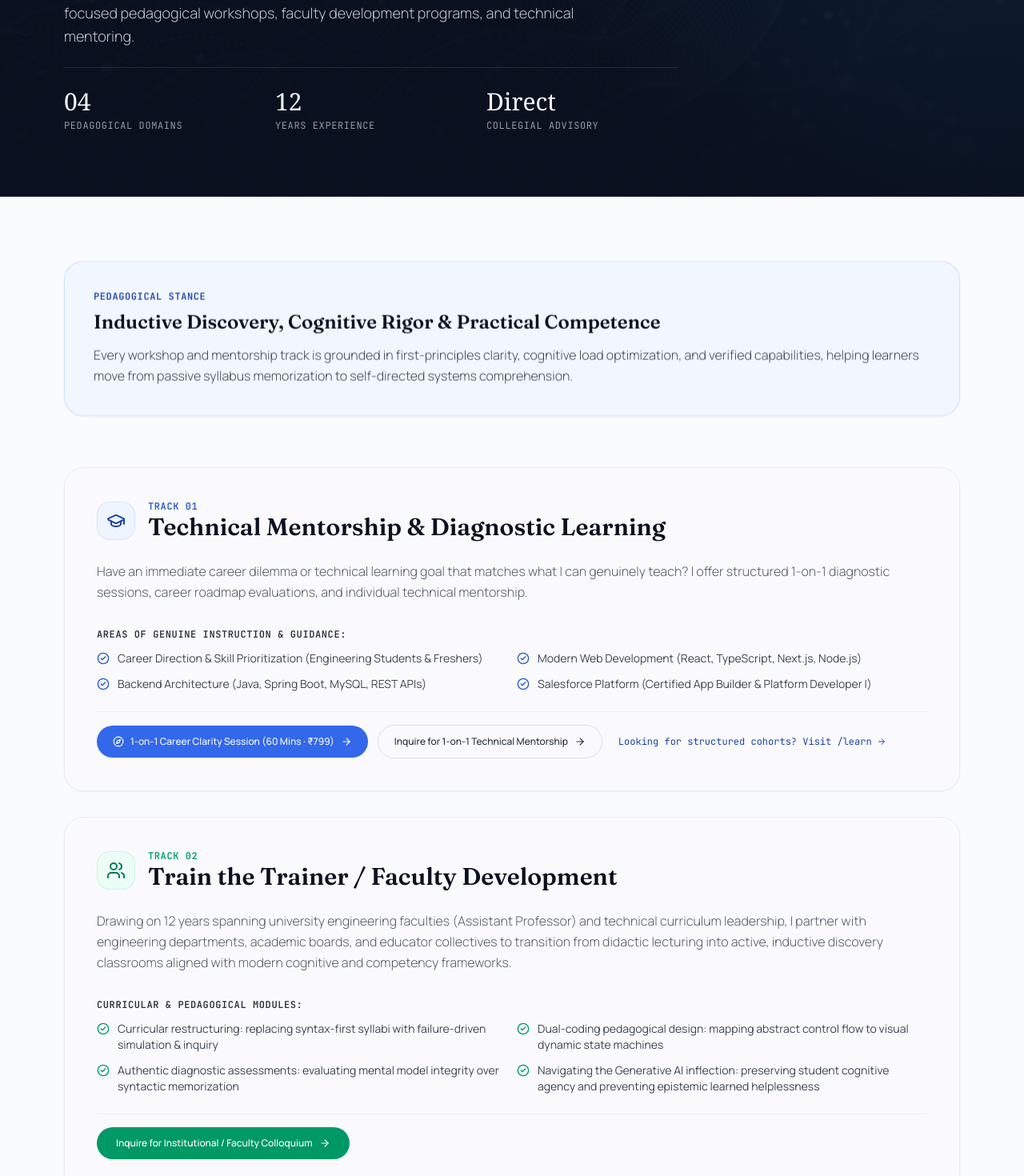
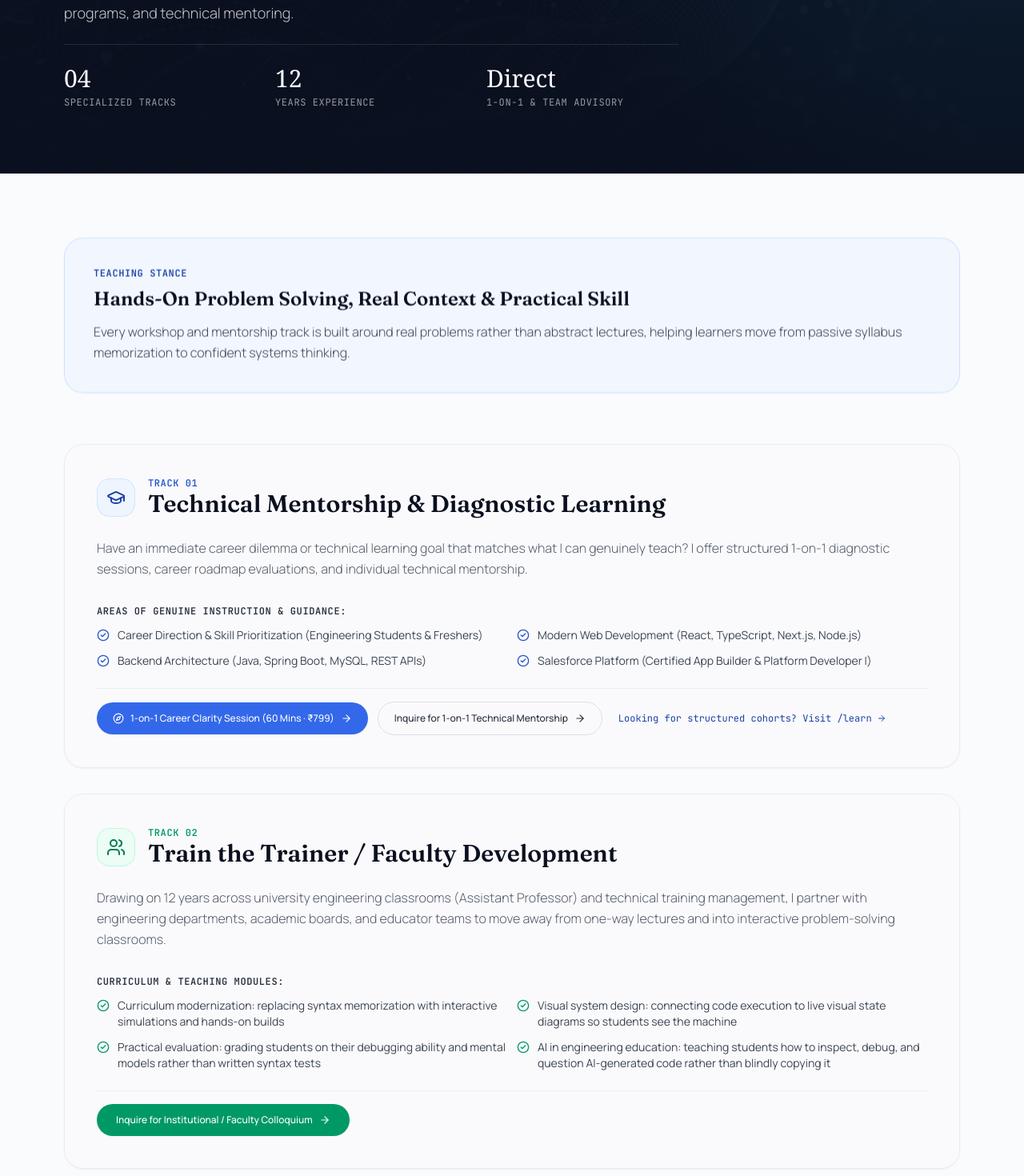
Before and after one commit to vikas-bandaru/my-portfolio, a Next.js app: page /work in a window 1280 px wide. Shown: the part 385-1855 px from the top of the page at 80% size. Built offline with nearby package versions, Linux system fonts and the light colour scheme.

Commit message:
chore(copy): audit and remove corporate and academic jargon across home, cohort, and service pages

```diff
--- a/app/cohorts/frontend-foundations/page.tsx
+++ b/app/cohorts/frontend-foundations/page.tsx
@@ -58,7 +58,7 @@ export default function FrontendFoundationsPage() {
         <Reveal>
           <div className="p-7 sm:p-9 rounded-3xl bg-primary-50/70 border border-primary-200/70 space-y-2 shadow-xs">
             <span className="font-mono text-xs font-semibold uppercase tracking-wider text-primary-700 block">
-              Pedagogical Stance
+              Learning Stance
             </span>
             <p className="font-heading font-semibold text-xl sm:text-2xl text-foreground-950">
               Build with AI. Understand the code.
@@ -431,7 +431,7 @@ export default function FrontendFoundationsPage() {
               },
               {
                 q: "Are session recordings included?",
-                a: "No. Live presence and active coding during the 90 minutes are core to the pedagogical model. Recordings are excluded from the standard fee.",
+                a: "No. Live presence and active coding during the 90 minutes are core to how this cohort works. Students learn by writing code live, making mistakes, and getting immediate feedback. Recordings are excluded from the standard fee.",
               },
               {
                 q: "Will this guarantee an internship or job?",
--- a/app/cohorts/java-foundations/page.tsx
+++ b/app/cohorts/java-foundations/page.tsx
@@ -64,7 +64,7 @@ export default function JavaFoundationsPage() {
         <Reveal>
           <div className="p-7 sm:p-9 rounded-3xl bg-primary-50/70 border border-primary-200/70 space-y-2 shadow-xs">
             <span className="font-mono text-xs font-semibold uppercase tracking-wider text-primary-700 block">
-              Pedagogical Stance
+              Learning Stance
             </span>
             <p className="font-heading font-semibold text-xl sm:text-2xl text-foreground-950">
               AI can generate code in seconds. Can you verify that it is right?
--- a/app/ideas/[slug]/page.tsx
+++ b/app/ideas/[slug]/page.tsx
@@ -78,7 +78,7 @@ export default async function IdeaDetailPage({
             <div>
               <div className="font-semibold text-foreground-950">Vikas Bandaru</div>
               <div className="text-foreground-500 font-light">
-                12 Years in Engineering Education, Systems Architecture &amp; Pedagogy
+                12 Years in Engineering Education, Systems Architecture &amp; Learning Design
               </div>
             </div>
           </div>
--- a/app/ideas/page.tsx
+++ b/app/ideas/page.tsx
@@ -38,7 +38,7 @@ export default function IdeasPage() {
         stats={[
           { value: "04", label: "Published Essays" },
           { value: "03", label: "Core Categories" },
-          { value: "12", label: "Years Pedagogical Data" },
+          { value: "12", label: "Years Teaching Experience" },
         ]}
       >
         {/* Category Filter Pills in Hero */}
--- a/app/watch/page.tsx
+++ b/app/watch/page.tsx
@@ -77,7 +77,7 @@ export default function WatchPage() {
                 </div>
 
                 <ul className="text-sm text-foreground-600 space-y-2 pl-4 list-disc marker:text-primary-500 leading-relaxed font-light">
-                  <li>Indian education reform and pedagogical policy</li>
+                  <li>Indian education reform and classroom policy</li>
                   <li>Technology, GenAI, and human agency in society</li>
                   <li>AI-washing critique and educator awareness</li>
                   <li>What India and developing nations can build for their own conditions</li>
--- a/app/work/page.tsx
+++ b/app/work/page.tsx
@@ -18,12 +18,12 @@ export default function WorkPage() {
         badgeDotColor="bg-primary-400"
         title="Teaching, Faculty Workshops"
         titleHighlight="&amp; Advisory"
-        description="Alongside long-term cognitive systems research and building LogicSims, I lead focused pedagogical workshops, faculty development programs, and technical mentoring."
+        description="Alongside building LogicSims, I lead practical workshops, faculty development programs, and technical mentoring."
         bgImage="/images/editorial/hero-network.webp"
         stats={[
-          { value: "04", label: "Pedagogical Domains" },
+          { value: "04", label: "Specialized Tracks" },
           { value: "12", label: "Years Experience" },
-          { value: "Direct", label: "Collegial Advisory" },
+          { value: "Direct", label: "1-on-1 & Team Advisory" },
         ]}
       />
 
@@ -33,13 +33,13 @@ export default function WorkPage() {
         <Reveal>
           <div className="p-7 sm:p-9 rounded-3xl bg-primary-50/70 border border-primary-200/70 space-y-2 shadow-xs">
             <span className="font-mono text-xs font-semibold uppercase tracking-wider text-primary-700 block">
-              Pedagogical Stance
+              Teaching Stance
             </span>
             <p className="font-heading font-semibold text-xl sm:text-2xl text-foreground-950">
-              Inductive Discovery, Cognitive Rigor &amp; Practical Competence
+              Hands-On Problem Solving, Real Context &amp; Practical Skill
             </p>
             <p className="text-sm sm:text-base text-foreground-700 leading-relaxed font-light pt-1">
-              Every workshop and mentorship track is grounded in first-principles clarity, cognitive load optimization, and verified capabilities, helping learners move from passive syllabus memorization to self-directed systems comprehension.
+              Every workshop and mentorship track is built around real problems rather than abstract lectures, helping learners move from passive syllabus memorization to confident systems thinking.
             </p>
           </div>
         </Reveal>
@@ -127,17 +127,17 @@ export default function WorkPage() {
               </div>
 
               <p className="text-sm sm:text-base text-foreground-600 leading-relaxed font-light">
-                Drawing on 12 years spanning university engineering faculties (Assistant Professor) and technical curriculum leadership, I partner with engineering departments, academic boards, and educator collectives to transition from didactic lecturing into active, inductive discovery classrooms aligned with modern cognitive and competency frameworks.
+                Drawing on 12 years across university engineering classrooms (Assistant Professor) and technical training management, I partner with engineering departments, academic boards, and educator teams to move away from one-way lectures and into interactive problem-solving classrooms.
               </p>
 
               <div className="space-y-3 pt-2">
-                <p className="font-mono text-xs font-semibold text-foreground-800 uppercase tracking-wider">Curricular &amp; Pedagogical Modules:</p>
+                <p className="font-mono text-xs font-semibold text-foreground-800 uppercase tracking-wider">Curriculum &amp; Teaching Modules:</p>
                 <div className="grid gap-3 sm:grid-cols-2">
                   {[
-                    "Curricular restructuring: replacing syntax-first syllabi with failure-driven simulation & inquiry",
-                    "Dual-coding pedagogical design: mapping abstract control flow to visual dynamic state machines",
-                    "Authentic diagnostic assessments: evaluating mental model integrity over syntactic memorization",
-                    "Navigating the Generative AI inflection: preserving student cognitive agency and preventing epistemic learned helplessness",
+                    "Curriculum modernization: replacing syntax memorization with interactive simulations and hands-on builds",
+                    "Visual system design: connecting code execution to live visual state diagrams so students see the machine",
+                    "Practical evaluation: grading students on their debugging ability and mental models rather than written syntax tests",
+                    "AI in engineering education: teaching students how to inspect, debug, and question AI-generated code rather than blindly copying it",
                   ].map((module, idx) => (
                     <div key={idx} className="flex items-start gap-2.5 text-xs sm:text-sm text-foreground-700">
                       <CheckCircle2 className="w-4 h-4 text-emerald-600 shrink-0 mt-0.5" />
--- a/components/home/Hero.tsx
+++ b/components/home/Hero.tsx
@@ -40,7 +40,7 @@ export default function Hero() {
           </h1>
 
           <p className="mt-7 text-base sm:text-lg text-background-100/85 leading-relaxed max-w-2xl font-light">
-            In an era where generative AI commoditizes syntax-first coding, technical education must evolve from rote memorization toward <strong>inductive, consequence-driven mental modeling</strong> and verifiable proof of competence.
+            When AI can generate code in seconds, technical education has to change. Instead of memorizing syntax for exams, students need to <strong>build, see what breaks, and understand the systems</strong> they run.
           </p>
 
           <div className="mt-9 flex flex-col sm:flex-row gap-3">
```
Also changed, not shown: app/logicsims/page.tsx (+13 -13 lines), components/home/PedagogySection.tsx (+11 -11 lines).
